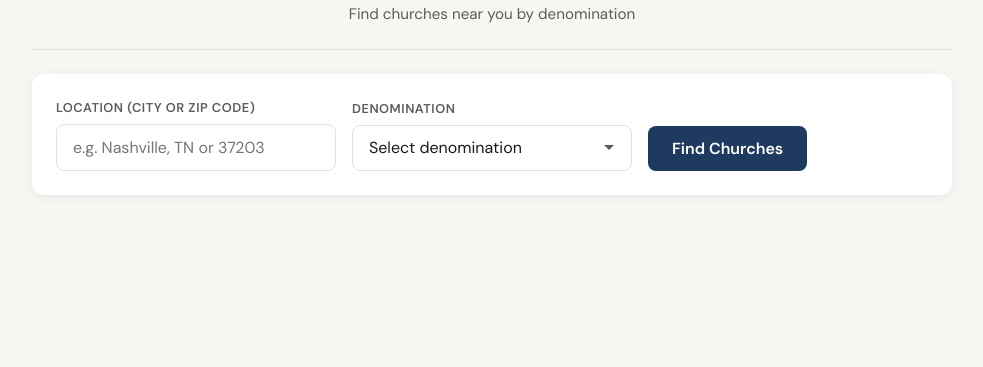
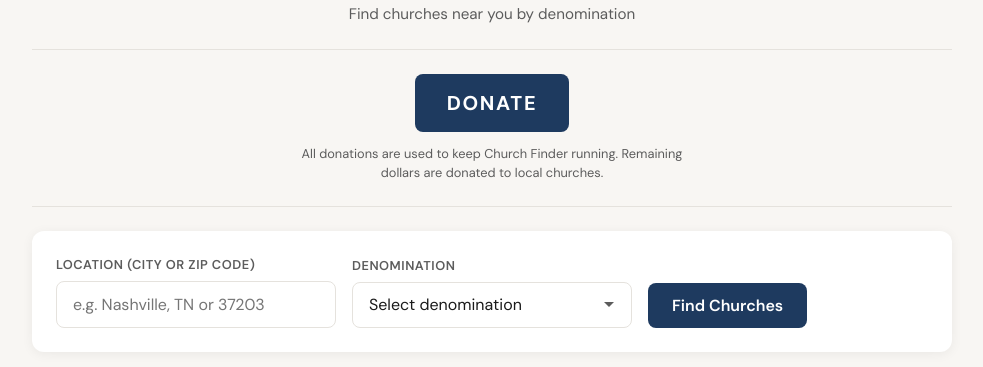
Before and after one commit to bhanson8598-lab/Churchfinder2, a plain HTML site: page index.html in a window 1280 px wide. Shown: the part 109-476 px from the top of the page, without its empty margins (148-1131 px from the left). Drawn offline with Linux system fonts and the light colour scheme; some packages are replaced by stand-ins of ours.

Commit message:
Update index.html
added donate button

```diff
--- a/index.html
+++ b/index.html
@@ -275,6 +275,46 @@
     .list-view.hidden {
       display: none !important;
     }
+
+    .donate-section {
+      text-align: center;
+      padding: 1.5rem 0;
+      border-bottom: 1px solid var(--border);
+    }
+
+    .btn-donate {
+      display: inline-block;
+      padding: 0.85rem 2rem;
+      font-size: 1.25rem;
+      font-weight: 700;
+      font-family: inherit;
+      letter-spacing: 0.08em;
+      color: white;
+      background: var(--accent);
+      border: none;
+      border-radius: 8px;
+      text-decoration: none;
+      cursor: pointer;
+      transition: background 0.2s, transform 0.1s;
+    }
+
+    .btn-donate:hover {
+      background: var(--accent-hover);
+    }
+
+    .btn-donate:active {
+      transform: scale(0.98);
+    }
+
+    .donate-note {
+      display: block;
+      margin-top: 0.75rem;
+      font-size: 0.8rem;
+      color: var(--text-muted);
+      max-width: 420px;
+      margin-left: auto;
+      margin-right: auto;
+    }
   </style>
 </head>
 <body>
@@ -283,6 +323,11 @@
       <h1>Church Finder</h1>
       <p class="tagline">Find churches near you by denomination</p>
     </header>
+
+    <div class="donate-section">
+      <a href="https://venmo.com/u/Brian-Hanson-28" target="_blank" rel="noopener noreferrer" class="btn-donate">DONATE</a>
+      <span class="donate-note">All donations are used to keep Church Finder running. Remaining dollars are donated to local churches.</span>
+    </div>
 
     <div class="search-card">
       <form id="search-form">
```
